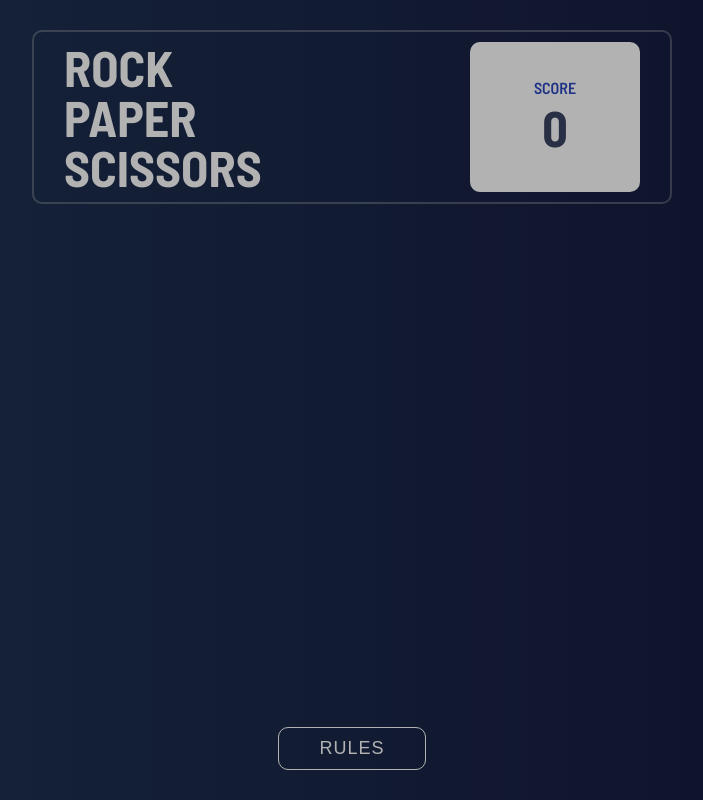
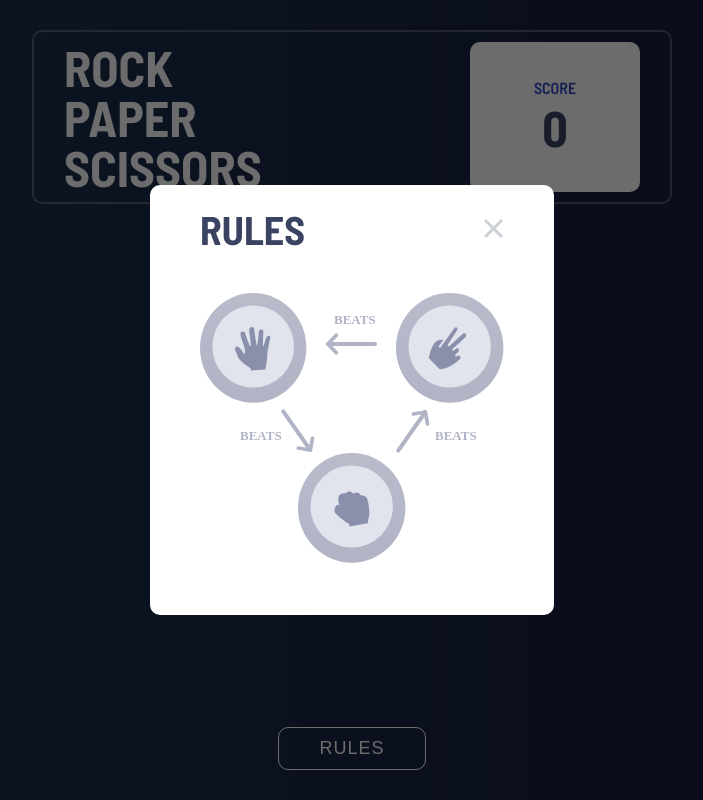
Before and after one commit to carlson142/rcp, a React (Vite) app: page / in a window 1280 px wide. Both pictures are taken after a click on the button "RULES". Shown: the whole page, without its empty margins (288-991 px from the left). Built offline with nearby package versions, Linux system fonts and the light colour scheme.

Commit message:
add rules popup

```diff
--- a/src/components/Rules/Rules.tsx
+++ b/src/components/Rules/Rules.tsx
@@ -1,5 +1,8 @@
 import React from "react";
 import styled from "styled-components";
+import rules from "../../../public/image-rules.svg";
+import close from "../../../public/icon-close.svg";
+import { useRules } from "../../zustand/RulesStore";
 
 const Container = styled.div`
   position: absolute;
@@ -9,24 +12,71 @@ const Container = styled.div`
   height: 100vh;
   width: 100vw;
 
-  background-color: rgba(0, 0, 0, 0.3);
+  background-color: rgba(0, 0, 0, 0.575);
 
   display: flex;
   justify-content: center;
   align-items: center;
+
+  user-select: none;
 `;
 
 const RulesBox = styled.div`
   height: max-content;
   width: max-content;
+  padding: 5rem;
+  padding-top: 2rem;
+
+  background-color: white;
+  border-radius: 1rem;
+
+  position: relative;
+`;
+
+const Box = styled.div`
+  display: flex;
+  justify-content: space-between;
+  align-items: center;
+
+  margin-bottom: 4rem;
+`;
+
+const RulesImage = styled.img`
+  height: 100%;
+  width: 100%;
+  object-fit: cover;
+`;
+
+const CloseIcon = styled.img`
+  height: 2rem;
+  width: 2rem;
+
+  cursor: pointer;
+`;
+
+const Heading = styled.h2`
+  font-size: 4rem;
+  text-transform: uppercase;
+  color: var(--dark-text);
 `;
 
 type RulesProps = {};
 
 const Rules: React.FC<RulesProps> = () => {
+  const closeRules = useRules((state) => state.openRules);
+
+  const handleCloseRules = () => {
+    closeRules();
+  };
   return (
     <Container>
-      <RulesBox></RulesBox>
+      <RulesBox>
+        <Box>
+          <Heading>Rules</Heading>
+          <CloseIcon src={close} alt="close" onClick={handleCloseRules} />
+        </Box>
+        <RulesImage src={rules} alt="Rules" />
+      </RulesBox>
     </Container>
   );
 };
```
